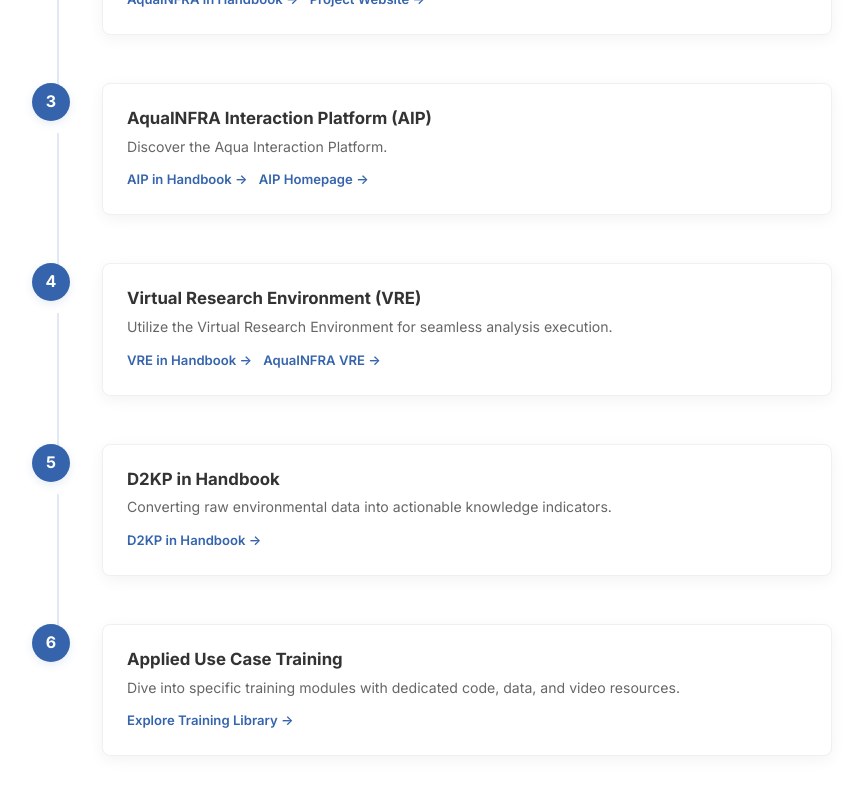
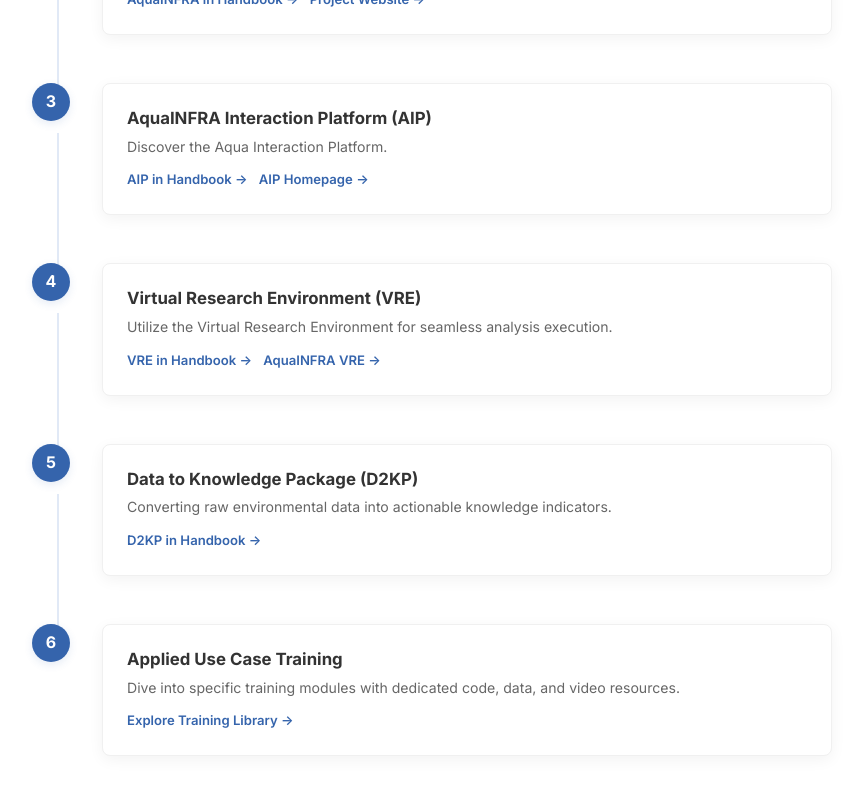
Before and after one commit to smatmir/AquaINFRA_Handbook, a Jekyll site: the page built from docs/index.md, in a window 1280 px wide and 900 px high, scrolled down 725 px. Shown: the top 795 px of the window, without its empty margins (362-1225 px from the left). Built offline with Jekyll 4.4.1, drawn with Linux system fonts in a browser that asks for light colours.

Commit message:
Titlefix

```diff
--- a/docs/index.md
+++ b/docs/index.md
@@ -76,7 +76,7 @@ title: Home
 <div class="path-step">
     <div class="step-marker">5</div>
     <div class="step-content">
-        <h2 class="step-title">D2KP in Handbook</h2>
+        <h2 class="step-title">Data to Knowledge Package (D2KP)</h2>
         <p class="step-desc">Converting raw environmental data into actionable knowledge indicators.</p>
         <div class="step-links">
             <a href="{{ base }}05_data_to_knowledge" class="step-link"> D2KP in Handbook →</a>
```
Also changed, not shown: 1 other file.
